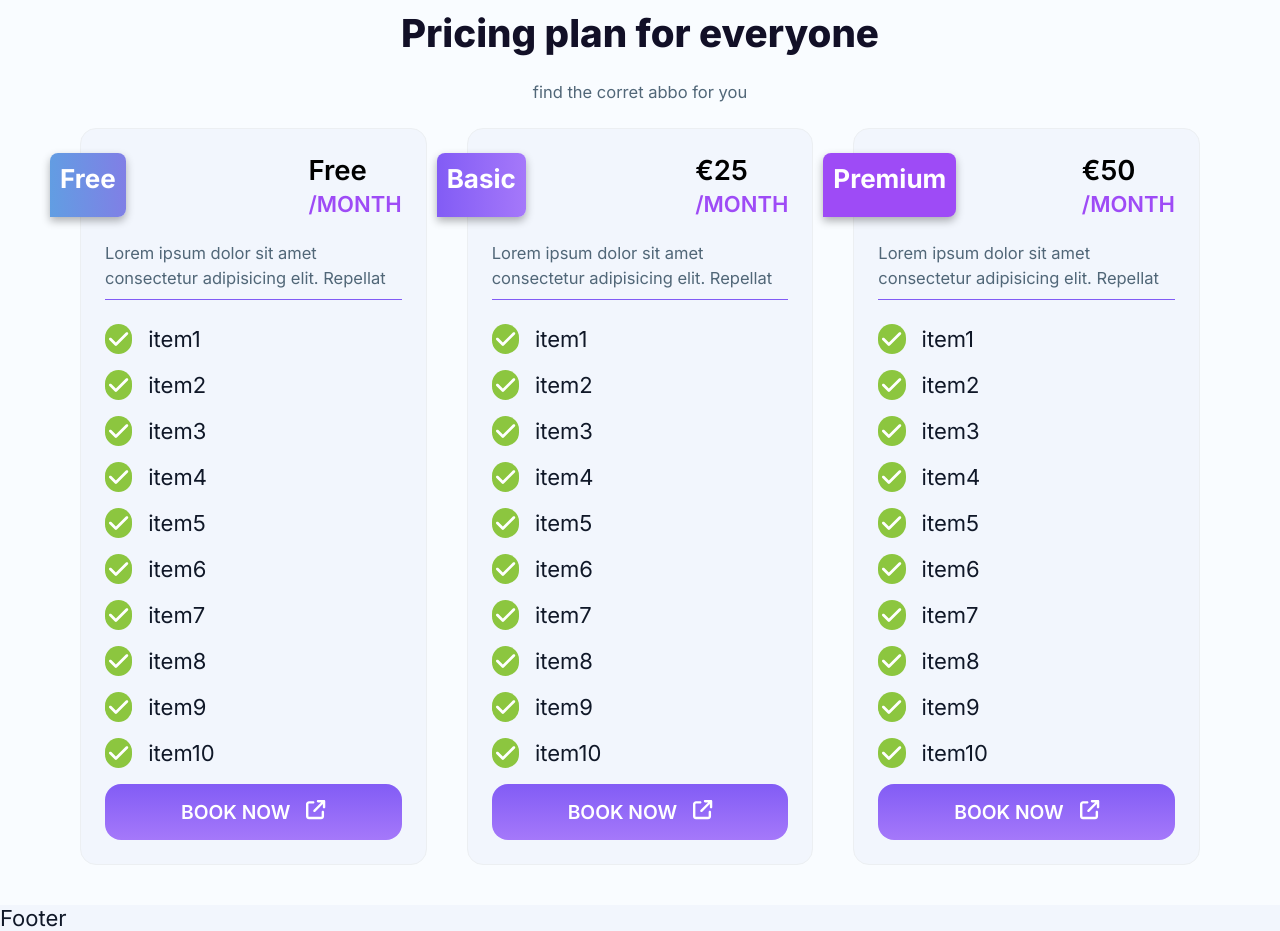
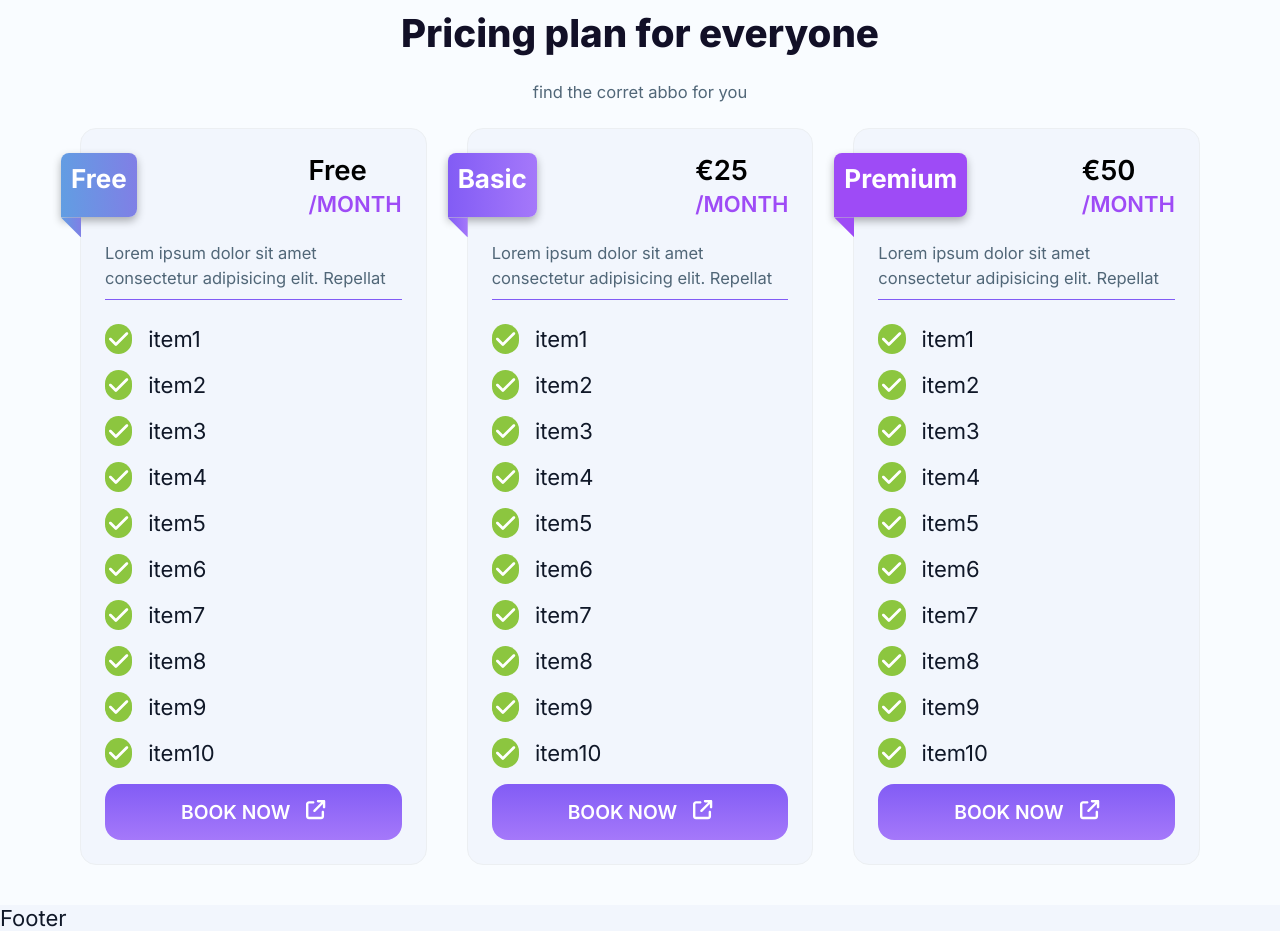
Before and after one commit to danielgen01/financy, a Next.js app: page / in a window 1280 px wide. Shown: the part 3100-4031 px from the top of the page. Built offline with nearby package versions, Linux system fonts and the light colour scheme; no server answers.

Commit message:
feat: add 3d vector effect for flag

```diff
--- a/src/app/components/PricingTeaser/PricingTeaser.styles.module.css
+++ b/src/app/components/PricingTeaser/PricingTeaser.styles.module.css
@@ -3,7 +3,7 @@
     padding: var(--spacing-lg);
     border-radius:var(--border-radius-lg) ;
     border: 1px solid var(--color-container-outline);
-
+z-index: 100;
 
 
 }
@@ -125,27 +125,28 @@
     border-top-right-radius: var(--border-radius-md);
     border-bottom-right-radius: var(--border-radius-md);
     position: relative;
-    left: -2.5rem;
-    z-index: 1;
+    left: -2rem;
+    z-index: 0;
+
 
 
 }
 
-/* .StyledFlagTopLeft::before {
+.StyledFlagTopLeft::before {
     content: '';
-    position: relative;
+    position: absolute;
     background-color: #8CC63F;
     left: 0;
     right: 0;
     bottom: 0;
-    top: 190%;
+    top: 100%;
     clip-path: polygon(100% 0, 100% 100%, 0 0);
-    z-index: -10;
+    z-index: -1;
     width: 20px;
     height: 20px;
 }
 
- */
+
 
 
 
```
